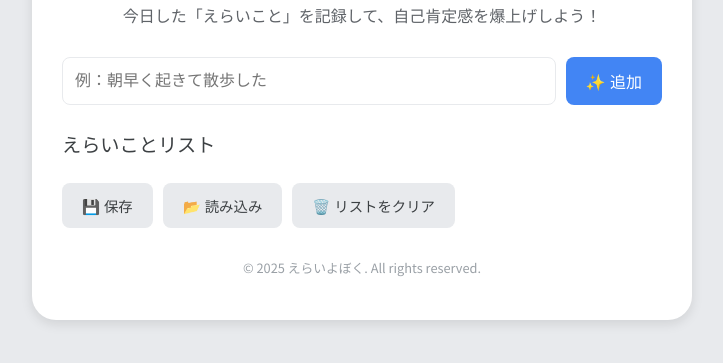
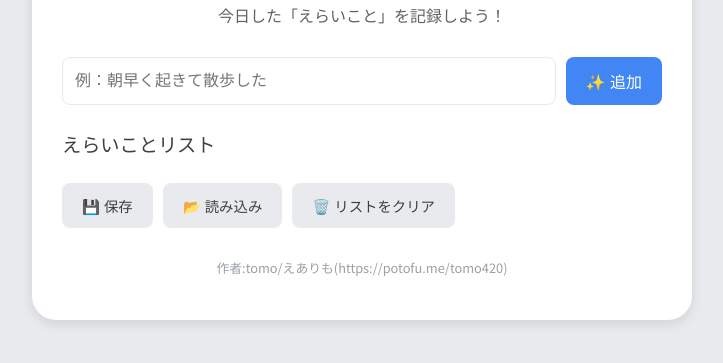
Before and after one commit to tomo-earimo/erai, a plain HTML site: page index.html in a window 1280 px wide. Shown: the part 103-466 px from the top of the page, without its empty margins (278-1001 px from the left). Drawn offline with Linux system fonts and the light colour scheme.

Commit message:
Update index.html

```diff
--- a/index.html
+++ b/index.html
@@ -13,7 +13,7 @@
     <div class="container">
         <header>
             <h1>えらいよぼく</h1>
-            <p>今日した「えらいこと」を記録して、自己肯定感を爆上げしよう！</p>
+            <p>今日した「えらいこと」を記録しよう！</p>
         </header>
 
         <main>
@@ -35,7 +35,7 @@
         </main>
 
         <footer>
-            <p>&copy; 2025 えらいよぼく. All rights reserved.</p>
+            <p>作者:tomo/えありも(https://potofu.me/tomo420)</p>
         </footer>
     </div>
 
```
